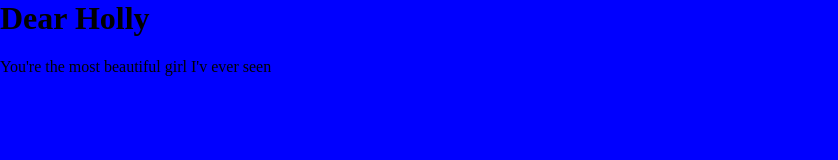
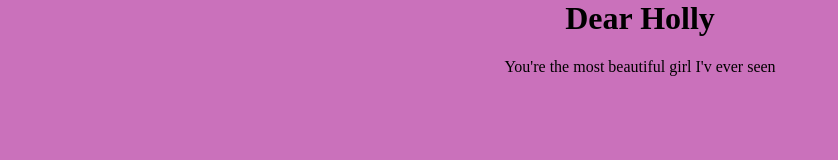
Before and after one commit to jordan-kruzich/Hollybug, a plain HTML site: page index.html in a window 1280 px wide. Shown: the whole page, without its empty margins (0-838 px from the left). Drawn offline with Linux system fonts and the light colour scheme.

Commit message:
Update styles.css

```diff
--- a/styles.css
+++ b/styles.css
@@ -1,5 +1,5 @@
 body{
     margin: 0;
-    background: blue;
-    text-align: left;
+    background: #CA71BB;
+    text-align: Center;
 }
```
